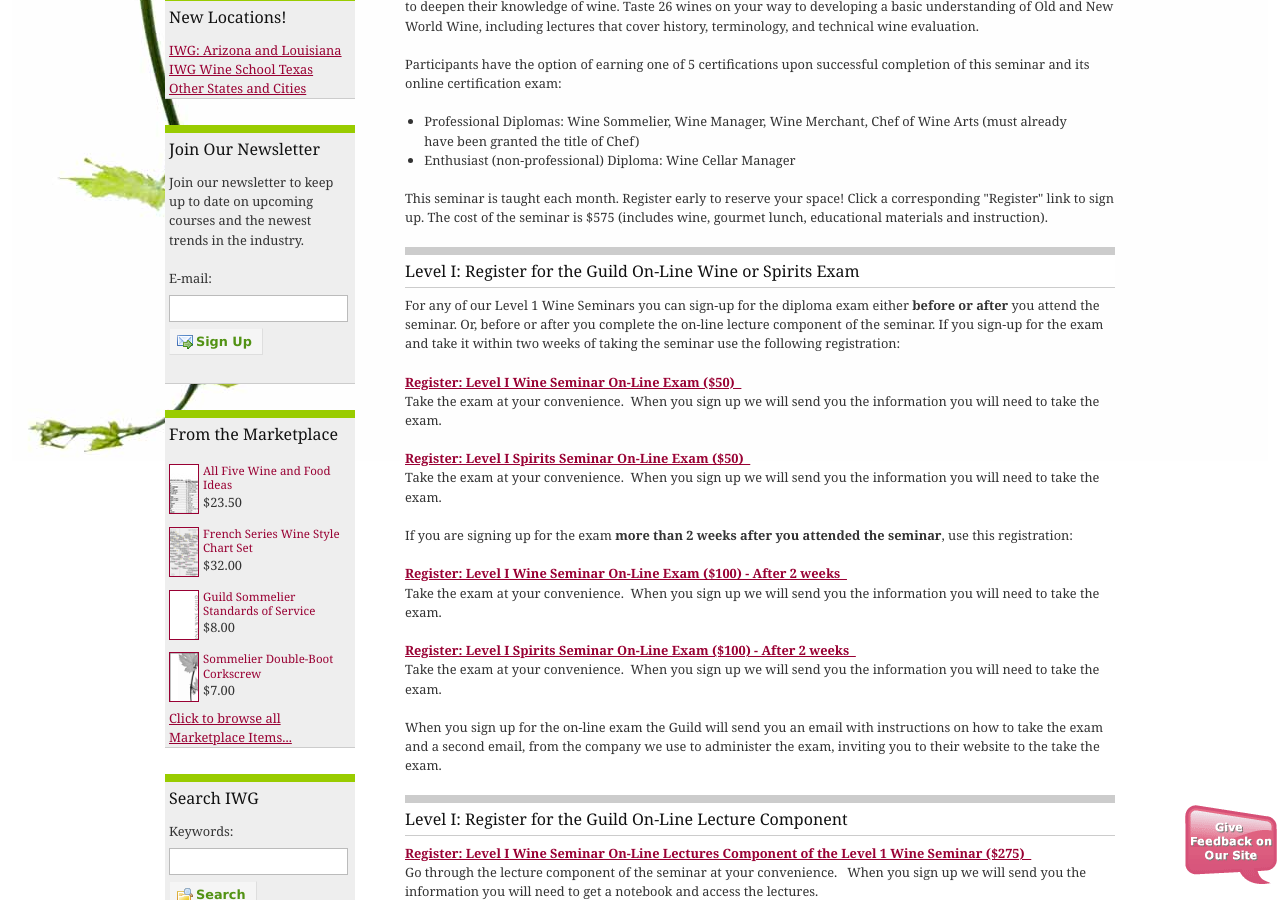
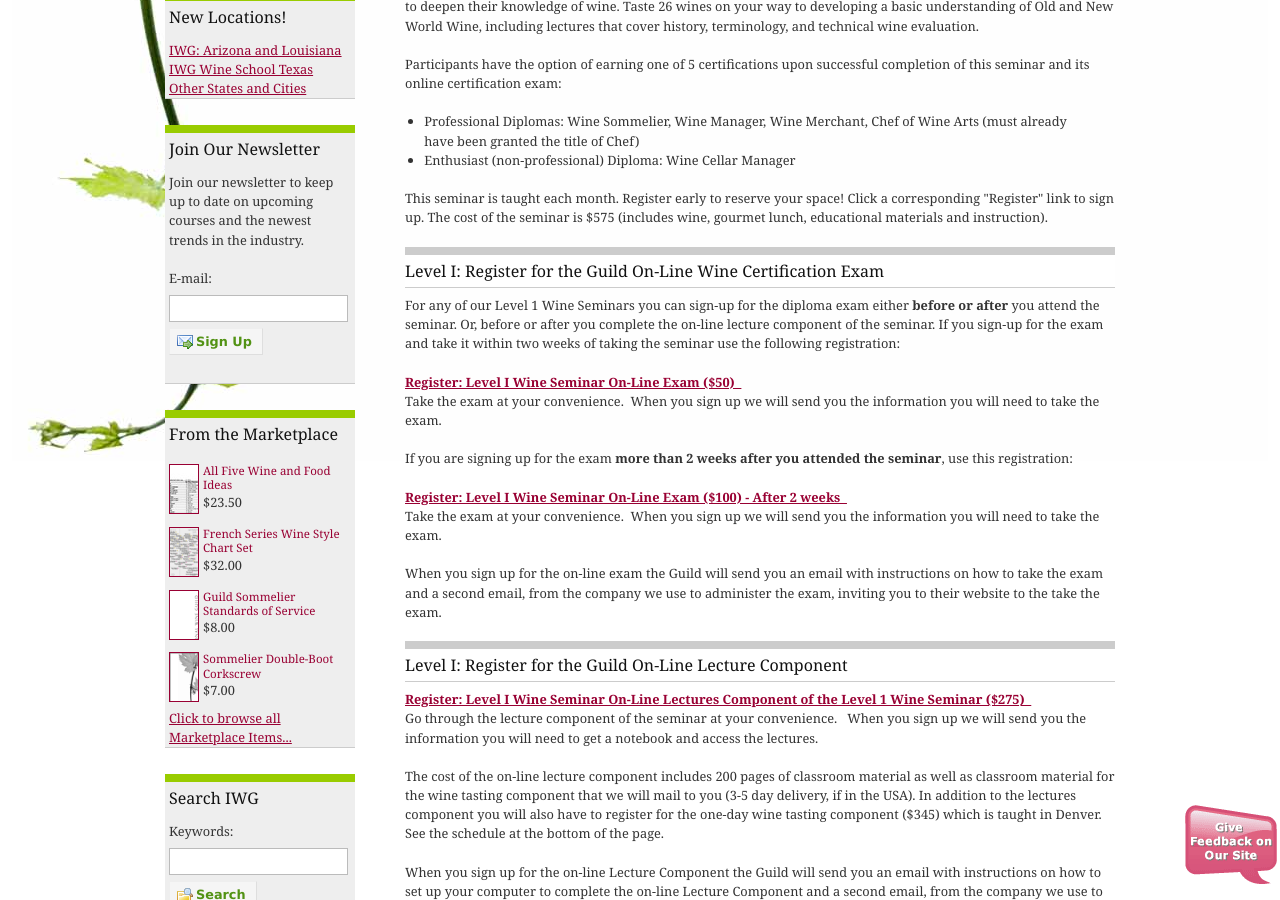
Before and after one commit to CKDev/internationalwineguild.com, a Jekyll site: the page built from register-for-the-guild-certification-seminar.html, in a window 1280 px wide and 900 px high, scrolled down 519 px. Built offline with Jekyll 4.4.1, drawn with Linux system fonts in a browser that asks for light colours; a script that is not in the unit is left out; comment, search, counter and statistics services are not loaded.

Commit message:
Update register-for-the-guild-certification-seminar.html

```diff
--- a/register-for-the-guild-certification-seminar.html
+++ b/register-for-the-guild-certification-seminar.html
@@ -17,7 +17,7 @@ permalink: "/register-for-the-guild-certification-seminar"
   sign up. The cost of the seminar is $575 (includes wine, gourmet lunch, educational materials and instruction).&nbsp;<b><br>
   </b></p>
 
-<h2>Level I: Register for the Guild On-Line Wine or Spirits Exam</h2>
+<h2>Level I: Register for the Guild On-Line Wine Certification Exam</h2>
 
 <p>For any of our Level 1 Wine Seminars you can sign-up for the diploma exam either <strong>before or after</strong>
   you attend the seminar. Or, before or after you complete the on-line lecture component of the seminar. If you sign-up for the exam and take it within two weeks of taking the seminar use the
@@ -29,24 +29,12 @@ permalink: "/register-for-the-guild-certification-seminar"
     </strong></a>Take the exam at your convenience. &nbsp;When you sign up we will send you the information you will
   need to take the exam.&nbsp;</p>
 
-<p><a class="ga-track"
-    href="http://ww4.aitsafe.com/cf/add.cfm?userid=6714687&amp;product=Level+I+Spirits+Seminar+On-Line+Exam++-++at your convenience&amp;price=50&amp;return=www.internationalwineguild.com/register-for-the-guild-certification-seminar"><strong>Register:
-      Level I  Spirits Seminar On-Line Exam ($50) &nbsp;<br>
-    </strong></a>Take the exam at your convenience. &nbsp;When you sign up we will send you the information you will
-  need to take the exam.&nbsp;</p>
-
 <p>If you are signing up for the exam <strong>more than 2 weeks after you attended the seminar</strong>, use this
   registration:</p>
 
 <p><a class="ga-track"
     href="http://ww4.aitsafe.com/cf/add.cfm?userid=6714687&amp;product=Level+I+Wine+Seminar+On-Line+Exam+After+2-Weeks++-++at your convenience&amp;price=100&amp;return=www.internationalwineguild.com/register-for-the-guild-certification-seminar"><strong>Register:
       Level I Wine Seminar On-Line Exam ($100) - After 2 weeks &nbsp;<br>
-    </strong></a>Take the exam at your convenience. &nbsp;When you sign up we will send you the information you will
-  need to take the exam.&nbsp;</p>
-
-<p><a class="ga-track"
-    href="http://ww4.aitsafe.com/cf/add.cfm?userid=6714687&amp;product=Level+I+Spirits+Seminar+On-Line+Exam+After+2-Weeks++-++at your convenience&amp;price=100&amp;return=www.internationalwineguild.com/register-for-the-guild-certification-seminar"><strong>Register:
-      Level I Spirits Seminar On-Line Exam ($100) - After 2 weeks &nbsp;<br>
     </strong></a>Take the exam at your convenience. &nbsp;When you sign up we will send you the information you will
   need to take the exam.&nbsp;</p>
 
```
